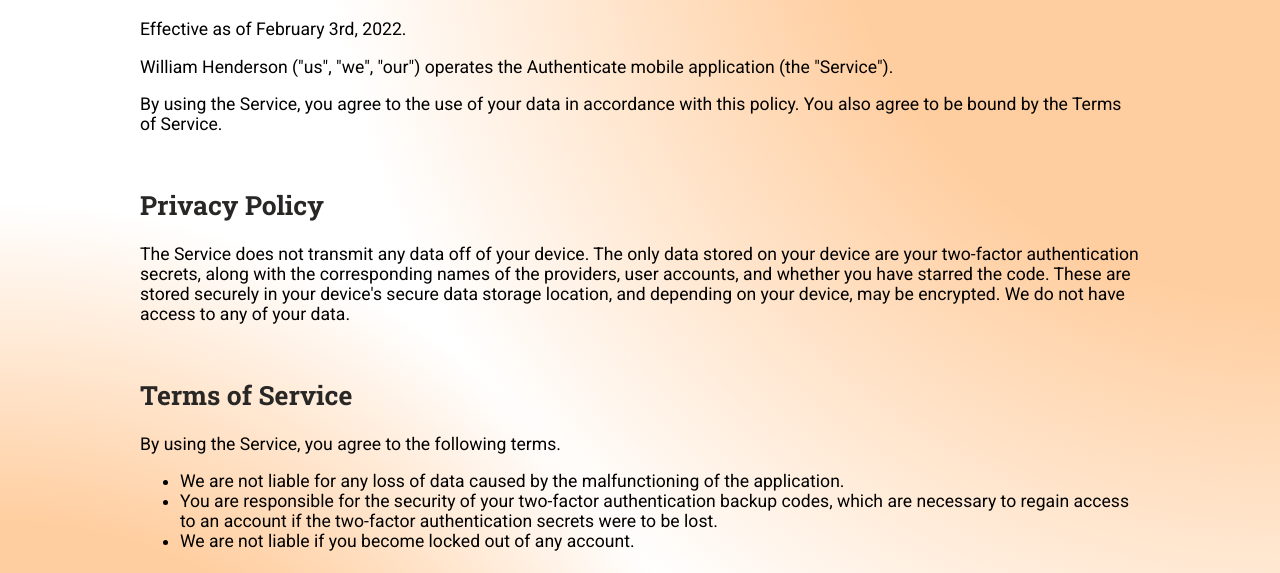
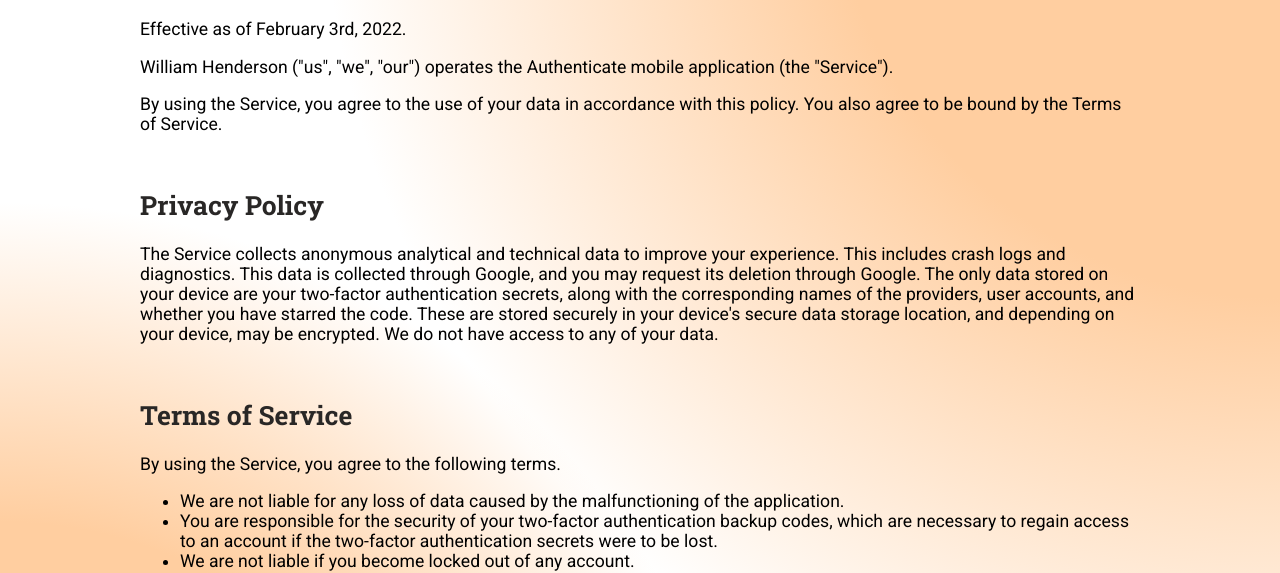
Before and after one commit to w-henderson/Authenticate, a Gatsby site in the folder site/: page /privacy in a window 1280 px wide. Shown: the part 230-803 px from the top of the page. Built offline with nearby package versions, Linux system fonts and the light colour scheme; Gatsby itself is replaced by a stand-in of ours.

Commit message:
Update privacy policy

```diff
--- a/site/src/pages/privacy.tsx
+++ b/site/src/pages/privacy.tsx
@@ -32,7 +32,7 @@
           </p>
 
           <h2>Privacy Policy</h2>
-          The Service does not transmit any data off of your device. The only data stored on your device are your two-factor authentication secrets, along with the corresponding names of the providers, user accounts, and whether you have starred the code. These are stored securely in your device's secure data storage location, and depending on your device, may be encrypted. We do not have access to any of your data.
+          The Service collects anonymous analytical and technical data to improve your experience. This includes crash logs and diagnostics. This data is collected through Google, and you may request its deletion through Google. The only data stored on your device are your two-factor authentication secrets, along with the corresponding names of the providers, user accounts, and whether you have starred the code. These are stored securely in your device's secure data storage location, and depending on your device, may be encrypted. We do not have access to any of your data.
 
           <h2>Terms of Service</h2>
           By using the Service, you agree to the following terms.
```
